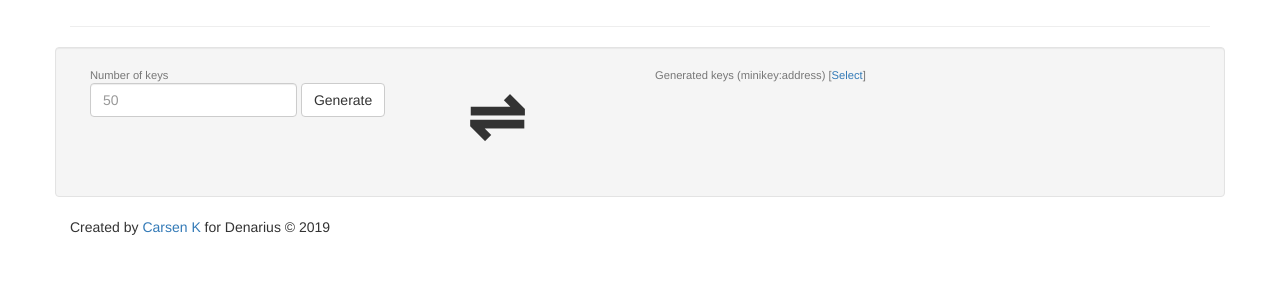
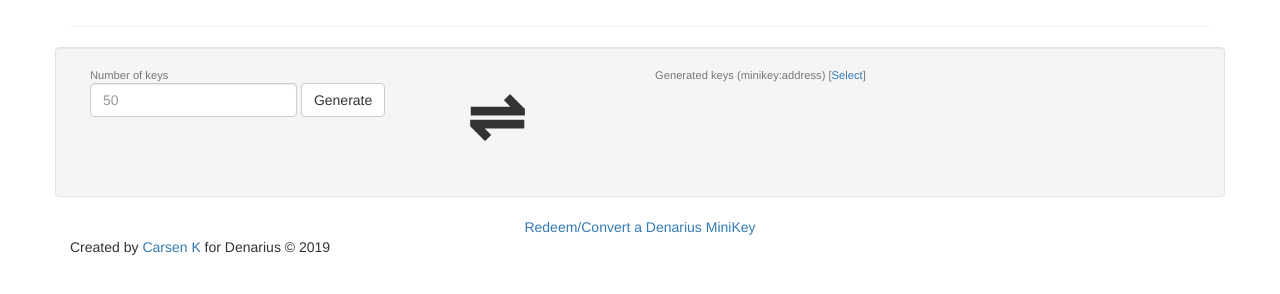
Before and after one commit to metaspartan/metaspartan.github.io, a plain HTML site: page index.html in a window 1280 px wide. Shown: the part 122-416 px from the top of the page. Drawn offline with Linux system fonts and the light colour scheme.

Commit message:
Update for git hosting

```diff
--- a/generate.html
+++ b/index.html
@@ -3509,6 +3509,7 @@ Bitcoin.ECKey = (function () {
 				</div>
 
 			</div>
+			<div align="center"><a href="redeem.html">Redeem/Convert a Denarius MiniKey</a></div>
 			<footer class="footer">
 		    	<p>Created by <a href="https://twitter.com/carsenjk">Carsen K</a> for Denarius &copy; 2019</p>
 		    </footer>
```
